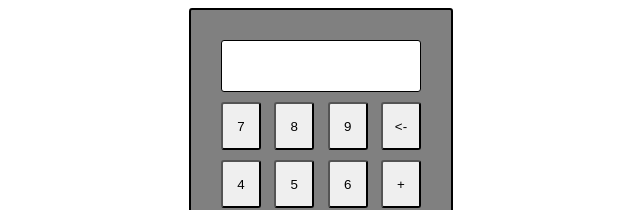
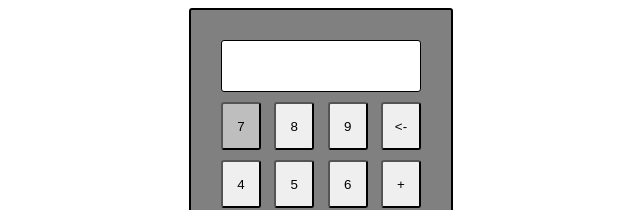
Before and after one commit to frostBite1418/calculator, a plain HTML site: page index.html in a window 1280 px wide. In both pictures the pointer is over the button 560 px from the left and 126 px from the top of the page. Shown: the top 210 px of the page, without its empty margins (319-959 px from the left). Drawn offline with Linux system fonts and the light colour scheme.

Commit message:
Add mouse hover in buttons
This is to make sure the user knows they are pressing the right button

```diff
--- a/style.css
+++ b/style.css
@@ -43,6 +43,10 @@ button {
     border-radius: 3px;
 }
 
+button:hover {
+    background-color: rgb(190, 190, 190);
+}
+
 .first-row,
 .second-row,
 .third-row,
```
